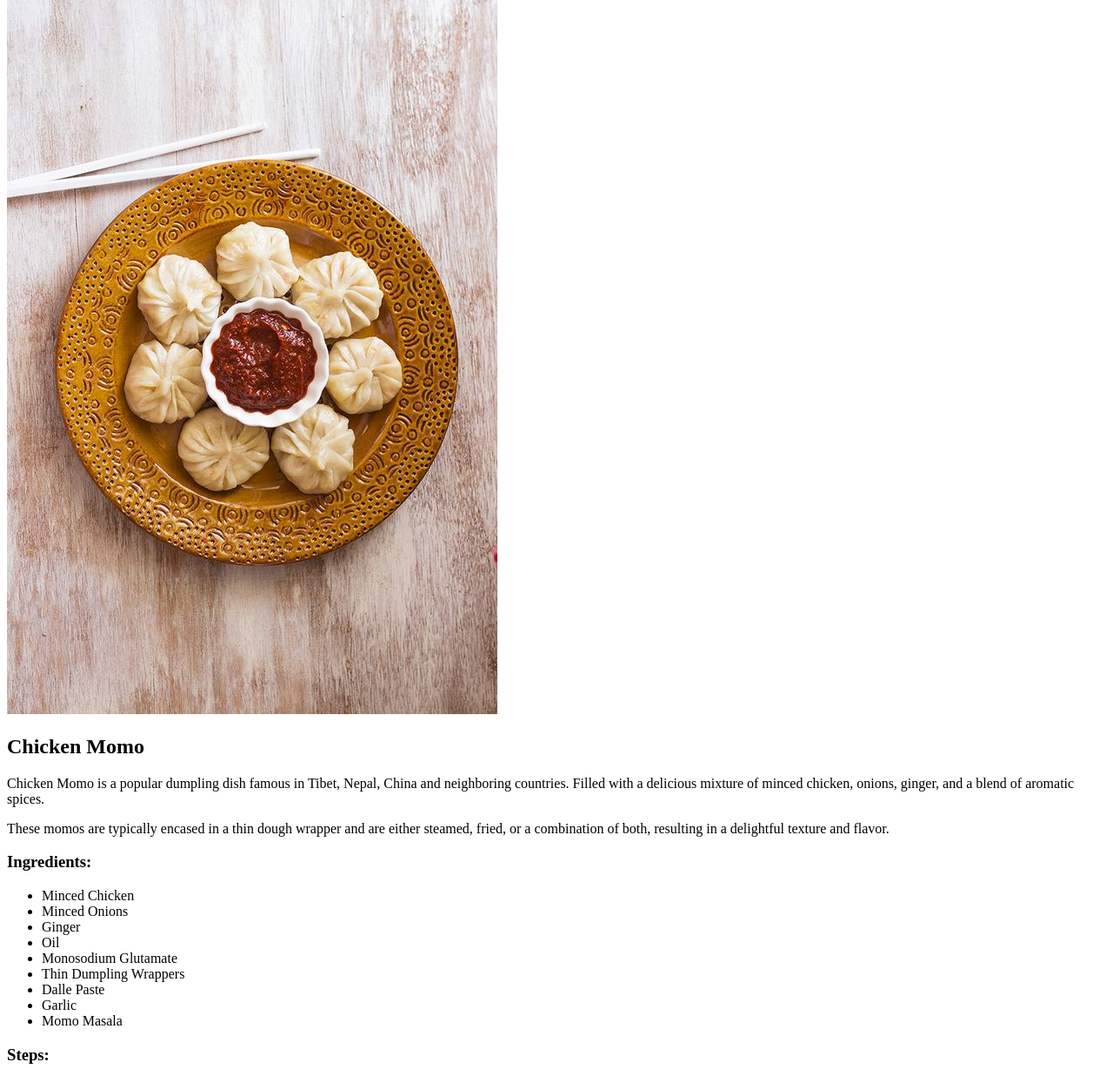
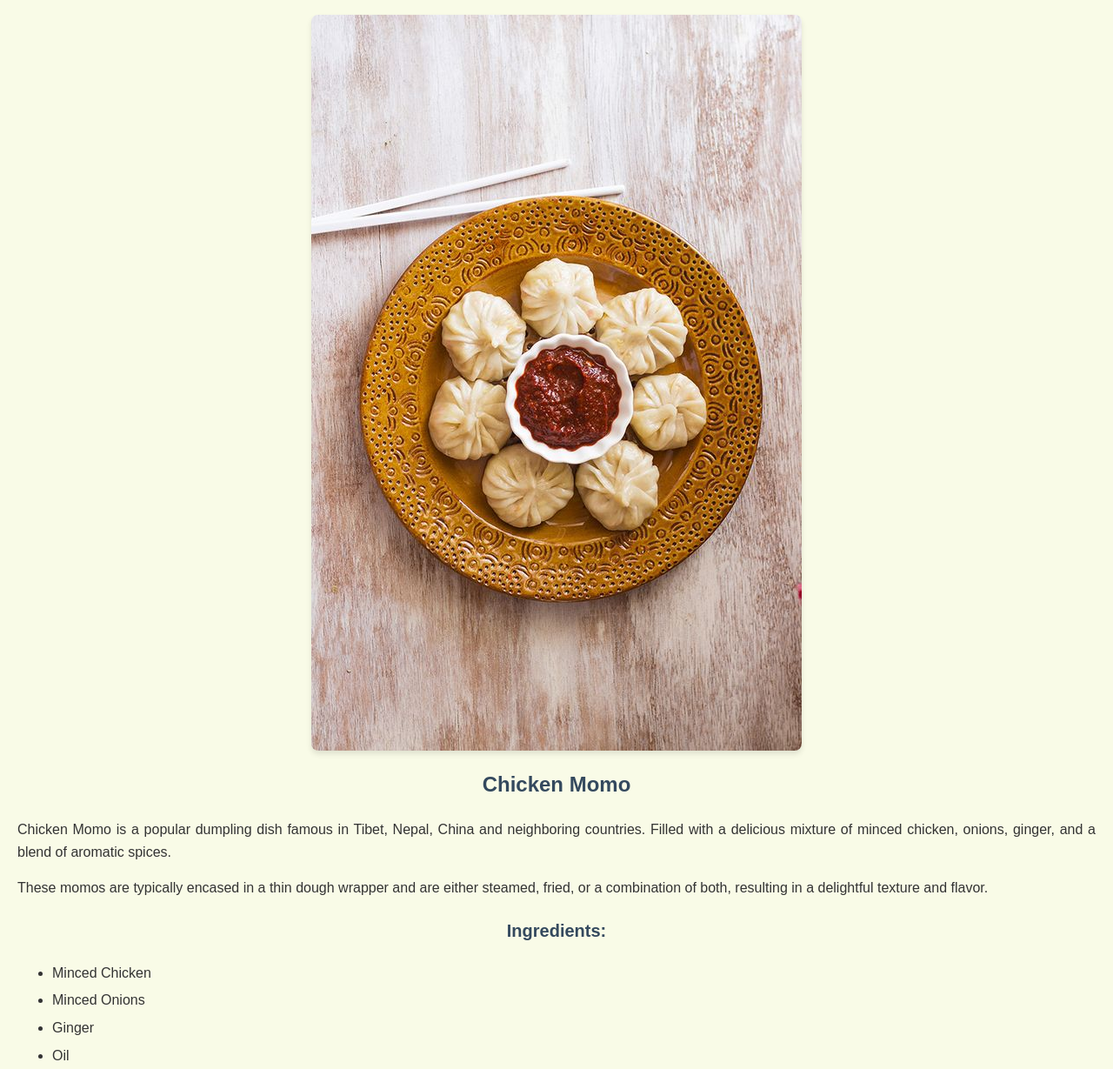
Before and after one commit to Shoisgenki/odin-recipes, a plain HTML site: page recipes/momo.html in a window 1280 px wide. Shown: the part 105-1334 px from the top of the page at 87% size. Drawn offline with Linux system fonts and the light colour scheme.

Commit message:
Added styles to my recipes

```diff
--- a/recipes/momo.html
+++ b/recipes/momo.html
@@ -4,6 +4,7 @@
     <meta charset="UTF-8">
     <meta name="viewport" content="width=device-width, initial-scale=1.0">
     <title>Document</title>
+    <link rel="stylesheet" href="sub-style.css">
 </head>
 <body>
     <h1>Chicken Momo</h1>
--- /dev/null
+++ b/recipes/sub-style.css
@@ -0,0 +1,81 @@
+/* Body styles */
+body {
+    font-family: Arial, sans-serif;
+    line-height: 1.6;
+    background-color: #f9fbe7; /* Pale Yellow */
+    margin: 0;
+    padding: 20px;
+}
+
+/* Heading styles */
+h1, h2, h3 {
+    color: #34495e; /* Dark Gray */
+    text-align: center;
+}
+
+h1 {
+    font-size: 36px;
+    margin-top: 20px;
+}
+
+h2 {
+    font-size: 24px;
+    margin-top: 20px;
+}
+
+h3 {
+    font-size: 20px;
+    margin-top: 20px;
+}
+
+/* Image styles */
+img {
+    display: block;
+    margin: 0 auto;
+    max-width: 100%;
+    height: auto;
+    border-radius: 8px;
+    box-shadow: 0 4px 6px rgba(0, 0, 0, 0.1);
+}
+
+/* Paragraph styles */
+p {
+    color: #333; /* Dark Gray */
+    text-align: justify;
+    margin-top: 10px;
+}
+
+/* List styles */
+ul, ol {
+    margin-top: 10px;
+    margin-bottom: 20px;
+}
+
+li {
+    color: #333; /* Dark Gray */
+    margin-bottom: 6px;
+}
+
+/* Link styles */
+a {
+    color: #3498db; /* Blue */
+    text-decoration: none;
+    transition: color 0.3s ease;
+}
+
+a:hover {
+    color: #2980b9; /* Dark Blue */
+}
+
+/* Responsive styles */
+@media screen and (max-width: 600px) {
+    h1 {
+        font-size: 28px;
+    }
+    h2 {
+        font-size: 22px;
+    }
+    h3 {
+        font-size: 18px;
+    }
+}
```
Also changed, not shown: index.html (+2 -1 lines), recipes/friedrice.html (+1 -0 lines), recipes/thukpa.html (+1 -0 lines), style.css (added, +10 -0 lines).
